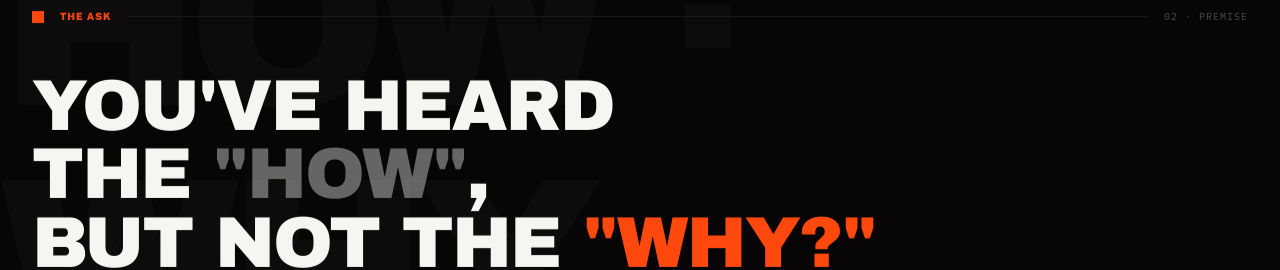
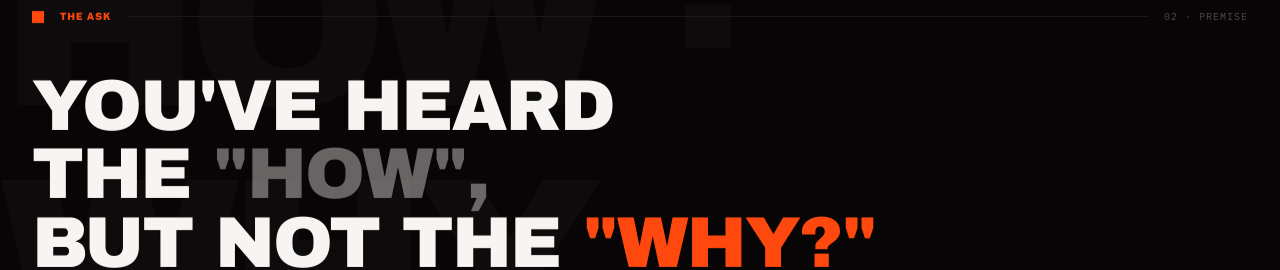
Before and after one commit to Dannytownkins/landing-for-ECP, a React (Vite) app: page / in a window 1280 px wide. Shown: the part 2620-2890 px from the top of the page. Built offline with nearby package versions, Linux system fonts and the light colour scheme.

Commit message:
How/Why headline: fold comma into dim span so it matches the '"how"' color

```diff
--- a/src/App.tsx
+++ b/src/App.tsx
@@ -788,7 +788,7 @@ export default function App() {
               <div className="text-[10px] font-mono text-cream/30 uppercase tracking-widest whitespace-nowrap hidden sm:block">02 · PREMISE</div>
             </div>
             <h2 data-reveal="up" className="font-brutalist text-3xl sm:text-5xl md:text-6xl lg:text-7xl uppercase leading-[0.95] mb-10 sm:mb-14 max-w-5xl tracking-tight text-balance">
-              You've heard the <span className="text-cream/40">"how"</span>,<br/>
+              You've heard the <span className="text-cream/40">"how",</span><br/>
               but not the <span className="text-safety-orange">"why?"</span>
             </h2>
             <div className="grid grid-cols-1 lg:grid-cols-[1.3fr_1fr] gap-8 lg:gap-16 items-start">
```
